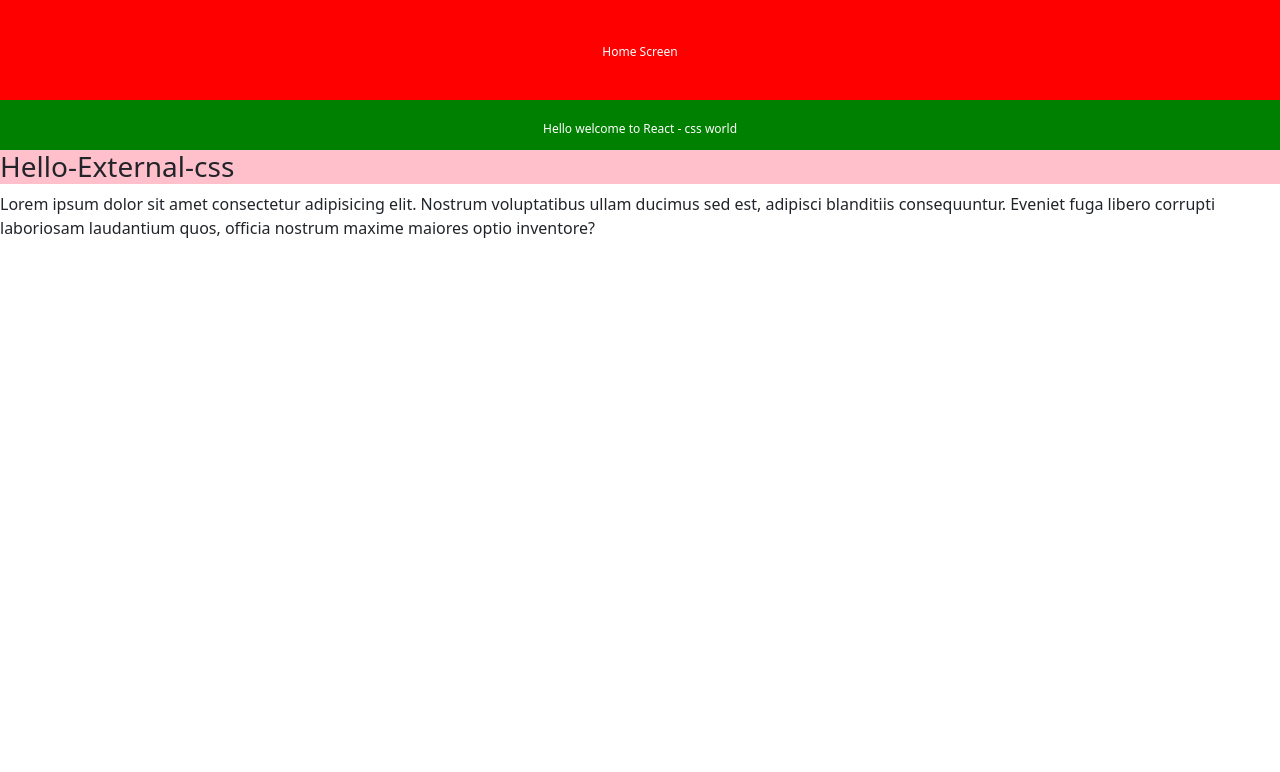
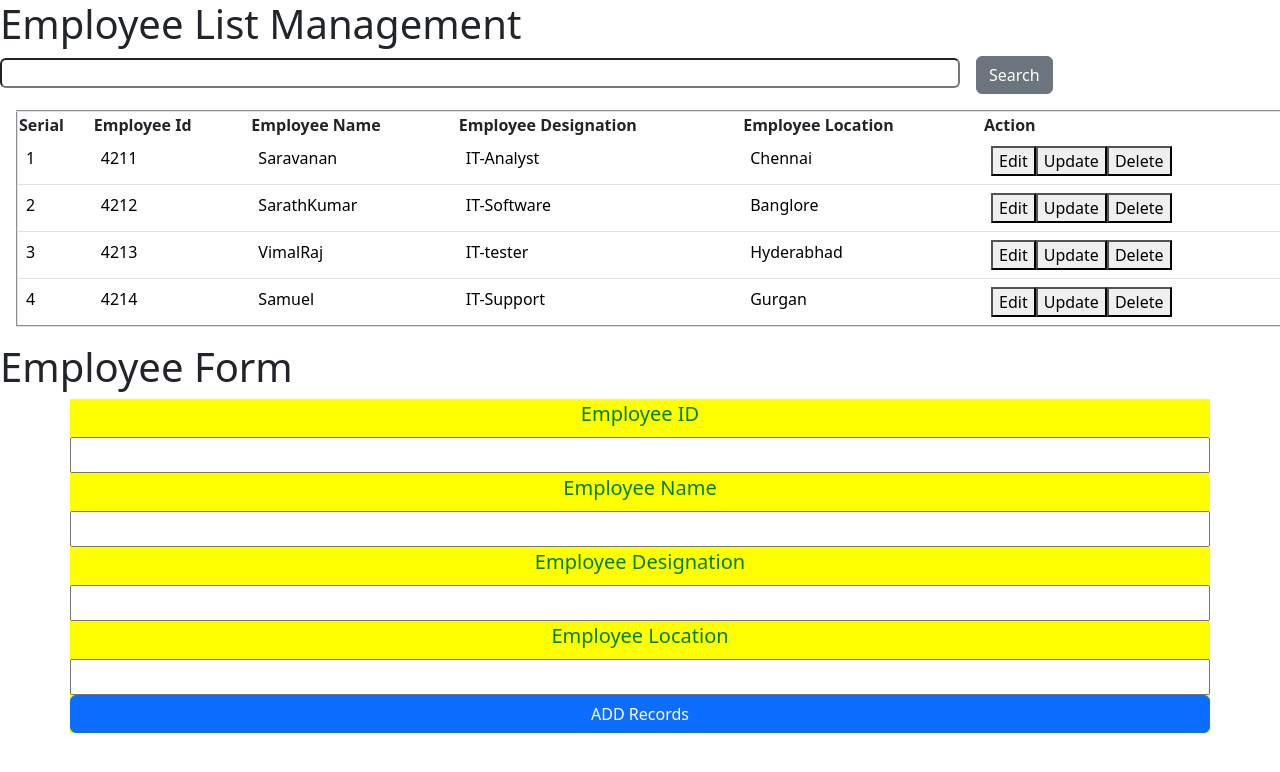
Before and after one commit to saravanan-prog/React-Practice-cocepts, a React (Vite) app: page / in a window 1280 px wide. Shown: the top 772 px of the page. Built offline with nearby package versions, Linux system fonts and the light colour scheme.

Commit message:
useEffect

```diff
--- a/src/EmployeeList/AddEmployee.jsx
+++ b/src/EmployeeList/AddEmployee.jsx
@@ -20,30 +20,31 @@ export function AddEmployee({ addRecord }) {
       <div className="heading">
         <h1> Employee Form </h1>
       </div>
-      <div className="form">
+      <div className="form container" >
         <form onSubmit={handleSubmit}>
           <div className="row">
-            <label> Employee ID</label>
+            <label className="form-label"> Employee ID</label>
             <input
                 type="text"
                 name="empid"
                 onChange={handleChange}
+                className="form-input"
             />
           </div>
           <div className="row">
-            <label> Employee Name</label>
+            <label  className="form-label"> Employee Name</label>
             <input type="text" name="emp_name" onChange={handleChange} />
           </div>
           <div className="row">
-            <label> Employee Designation</label>
+            <label  className="form-label"> Employee Designation</label>
             <input type="text" name="designation" onChange={handleChange} />
           </div>
           <div className="row">
-            <label> Employee Location</label>
+            <label  className="form-label"> Employee Location</label>
             <input type="text" name="workLocation" onChange={handleChange} />
           </div>
           <div className="row">
-            <input type="submit" value="ADD Records" />
+            <input type="submit" value="ADD Records" className="btn btn-primary" />
           </div>
         </form>
       </div>
--- a/src/EmployeeList/EmployeeListIndex.jsx
+++ b/src/EmployeeList/EmployeeListIndex.jsx
@@ -60,6 +60,7 @@ export function EmployeeListIndex() {
           list={list}
           handleUpdate={handleUpdate}
           handleDelete={handleDelete}
+
         />
       </div>
       <div className="add-Records">
--- a/src/EmployeeList/SearchEmployee.jsx
+++ b/src/EmployeeList/SearchEmployee.jsx
@@ -2,10 +2,11 @@ export function SearchEmployee({ setSearchText, handleSearch }) {
   return (
     <div>
       <input
+        className = "form-input rounded w-75"
         type="text"
         onChange={(event) => setSearchText(event?.target?.value)}
       />
-      <button onClick={handleSearch}>Search</button>
+      <button onClick={handleSearch} className="btn btn-secondary ms-3">Search</button>
     </div>
   );
 }
--- a/src/EmployeeList/TableViewList.jsx
+++ b/src/EmployeeList/TableViewList.jsx
@@ -10,7 +10,7 @@ export function TableViewList({ list, handleUpdate, handleDelete }) {
 
   return (
     <div>
-      <table border={2}>
+      <table border={2} className="table table-stripped m-3">
         <thead>
           <th> Serial </th>
           <th> Employee Id </th>
--- a/src/main.jsx
+++ b/src/main.jsx
@@ -16,12 +16,14 @@ import { ParentclassComp } from './react-class-comp-props-callback/ParentclassCo
 import { HomeScreen } from './react-css-implementation/HomeScreen'
 import { AboutScreen } from './react-css-implementation/AboutScreen'
 import 'bootstrap/dist/css/bootstrap.min.css';
+import { LifecycleExampleClass } from './react-life-cycle/LifecycleExampleClass'
+import { FcLifecycleExample } from './react-life-cycle/FcLifecycleExample'
 
 
 
 createRoot(document.getElementById('root')).render(
-  <StrictMode>
-    <HomeScreen />
+  <div>
+    <EmployeeListIndex />
     {/* <ComponentB /> */}
-  </StrictMode>
+  </div>
 )
--- a/src/react-css-implementation/HomeScreen.jsx
+++ b/src/react-css-implementation/HomeScreen.jsx
@@ -22,7 +22,6 @@ export function HomeScreen() {
     <div>
 
         <div className="Inline-css-example">
-            {/*Inline - CSS */}
             <h1
                 style={{
                     backgroundColor: "red",
--- /dev/null
+++ b/src/react-life-cycle/FcLifecycleExample.jsx
@@ -0,0 +1,53 @@
+import { useState, useEffect } from "react";
+
+export function FcLifecycleExample() {
+
+
+  const [price,setPrice] = useState(1000)
+  const [tax,setTax] = useState(price*5/100)
+
+  useEffect(() => {
+    console.log("useEffect is Rendering....")
+
+    let taxCalc = price*5/100
+
+    setTax(taxCalc)
+
+    return(
+        ()=> {
+            console.log("2. unmounting Phase")
+            taxCalc = 0
+        }
+    )
+
+  }, [price]);
+
+  useEffect(()=>{
+    console.log("2. UseEFFECT")
+  },[])
+
+
+
+  return (
+    <div>
+      <div className="heading">
+        <h1>Function Component Life Cycle Learning</h1>
+      </div>
+
+
+
+
+       <div className="conter">
+        <p> Price : {price} </p>
+        <p> your Tax: {tax} </p>
+        <button
+            onClick = {()=>setPrice(price + 100)}
+        >
+            increasePrice + 100
+        </button>
+      </div>
+
+
+    </div>
+  );
+}
--- /dev/null
+++ b/src/react-life-cycle/LifecycleExampleClass.jsx
@@ -0,0 +1,43 @@
+import { Component } from "react";
+
+export class LifecycleExampleClass extends Component {
+    constructor(props){
+        super(props)
+        this.state = {
+            count:0
+        }
+
+        console.log(" 1. I am constructor ")
+    }
+    componentDidMount(){
+        console.log("2. I am componentDidMount ")
+    }
+    componentDidUpdate(){
+        console.log("3. I am componentDidUpdate")
+        return ''
+    }
+    componentWillUnmount(){
+        console.log(" 4. I am render method ")
+
+    }
+    render(){
+
+        console.log(" 5. I am render method ")
+
+        return <div>
+            <div className="heading">
+                <h1> Class Component life Cycle </h1>
+            </div>
+
+            <div className="counter-content">
+                <p>count:{this.state.count}</p>
+                <button
+                    className="btn btn-primary"
+                    onClick = {
+                        this.setState({count:this.state.count+1})
+                    }
+                >ADD</button>
+            </div>
+        </div>
+    }
+}
```
